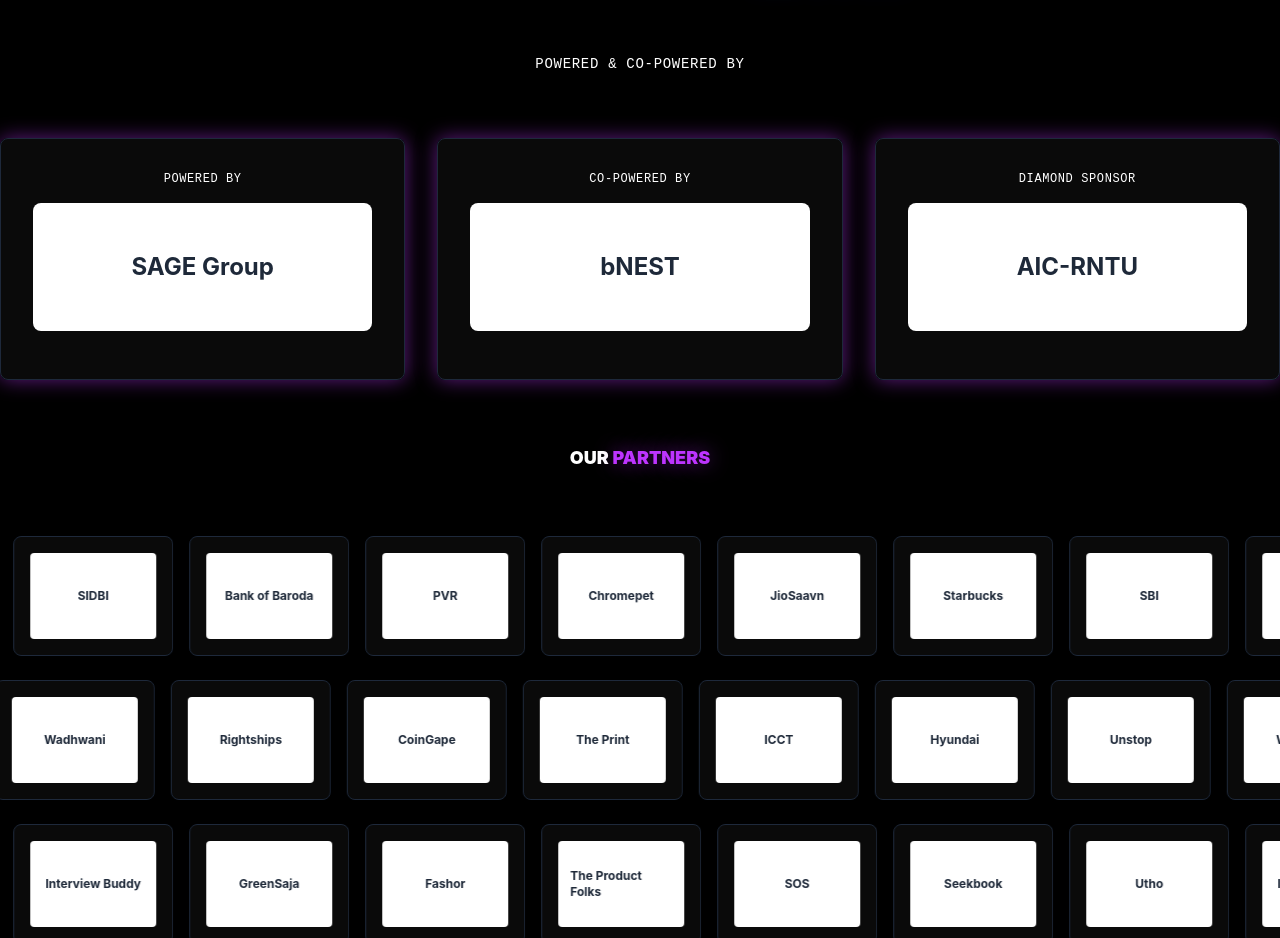
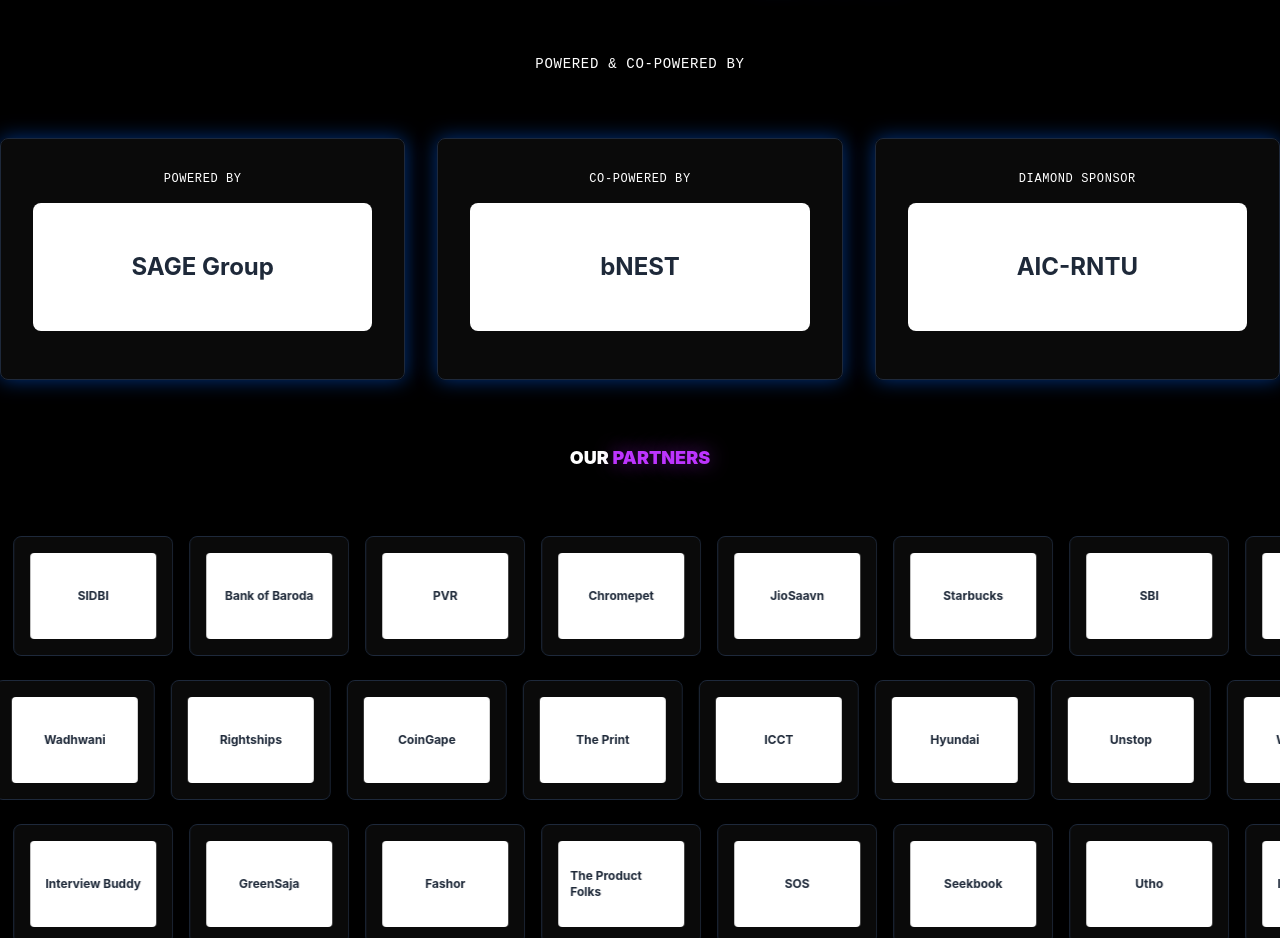
Before and after one commit to Ansh-mick27/AIIHFound_E_summit, a Next.js app: page / in a window 1280 px wide. Shown: the part 3460-4398 px from the top of the page. Built offline with nearby package versions, Linux system fonts and the light colour scheme.

Commit message:
Change sponsor card glow to cobalt blue

```diff
--- a/src/components/PoweredBySection.tsx
+++ b/src/components/PoweredBySection.tsx
@@ -51,7 +51,7 @@ export default function PoweredBySection() {
                             whileInView={{ opacity: 1, y: 0 }}
                             viewport={{ once: true }}
                             transition={{ delay: index * 0.1 }}
-                            className="glass-card glow-border-purple p-8 rounded-lg hover-scale text-center"
+                            className="glass-card glow-border-cobalt p-8 rounded-lg hover-scale text-center"
                         >
                             <p className="text-xs uppercase font-mono-terminal text-text-muted mb-4">
                                 {sponsor.type}
```
